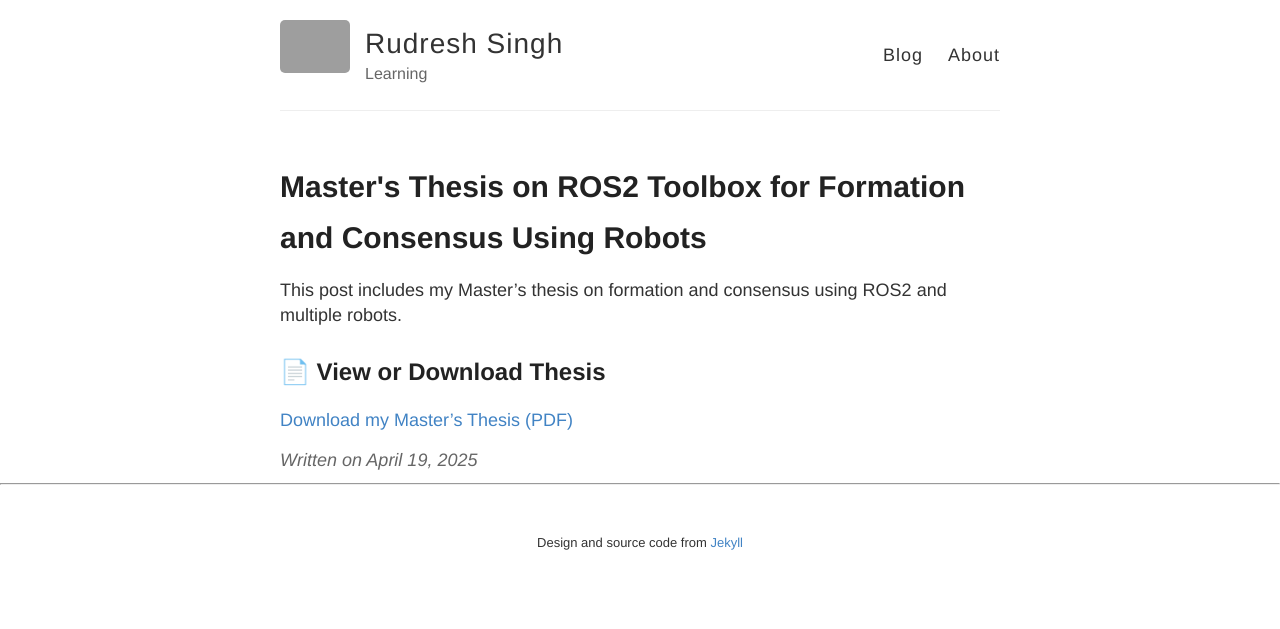
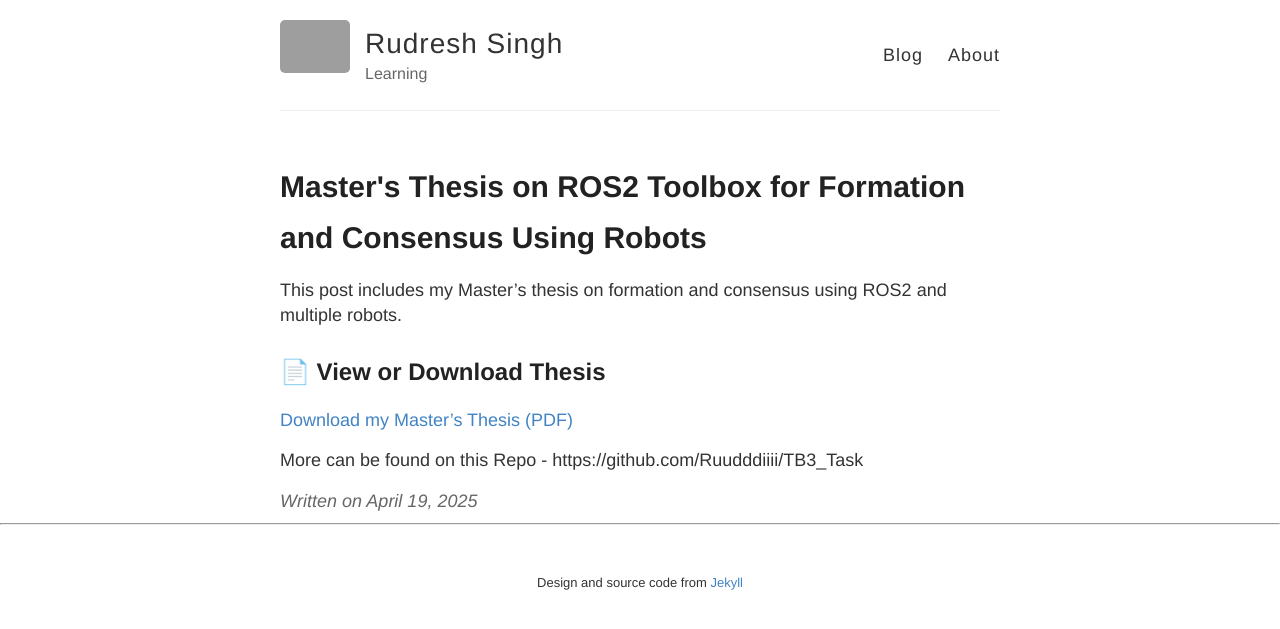
Before and after one commit to Ruudddiiii/ruudddiiii.github.io, a Jekyll site: the page built from _posts/2025-4-19-Computational_Goemetry.md, in a window 1280 px wide. Shown: the top 629 px of the page. Built offline with Jekyll 4.4.1, drawn with Linux system fonts in a browser that asks for light colours; grey boxes are pictures that could not be loaded.

Commit message:
Update 2025-4-19-Computational_Goemetry.md

```diff
--- a/_posts/2025-4-19-Computational_Goemetry.md
+++ b/_posts/2025-4-19-Computational_Goemetry.md
@@ -8,3 +8,5 @@ This post includes my Master's thesis on formation and consensus using ROS2 and
 ## 📄 View or Download Thesis
 
 [Download my Master's Thesis (PDF)](/Thesis.pdf)
+
+More can be found on this Repo - https://github.com/Ruudddiiii/TB3_Task
```
